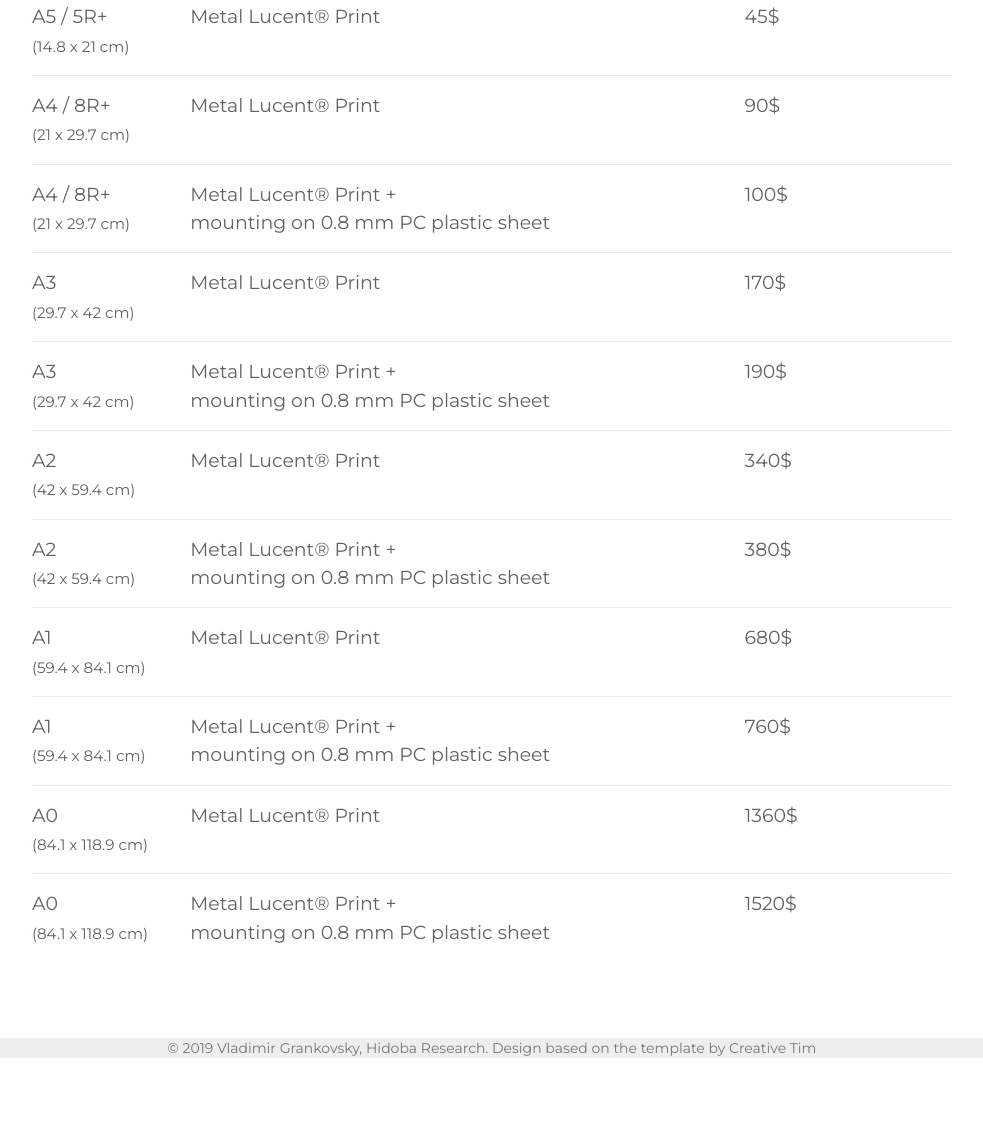
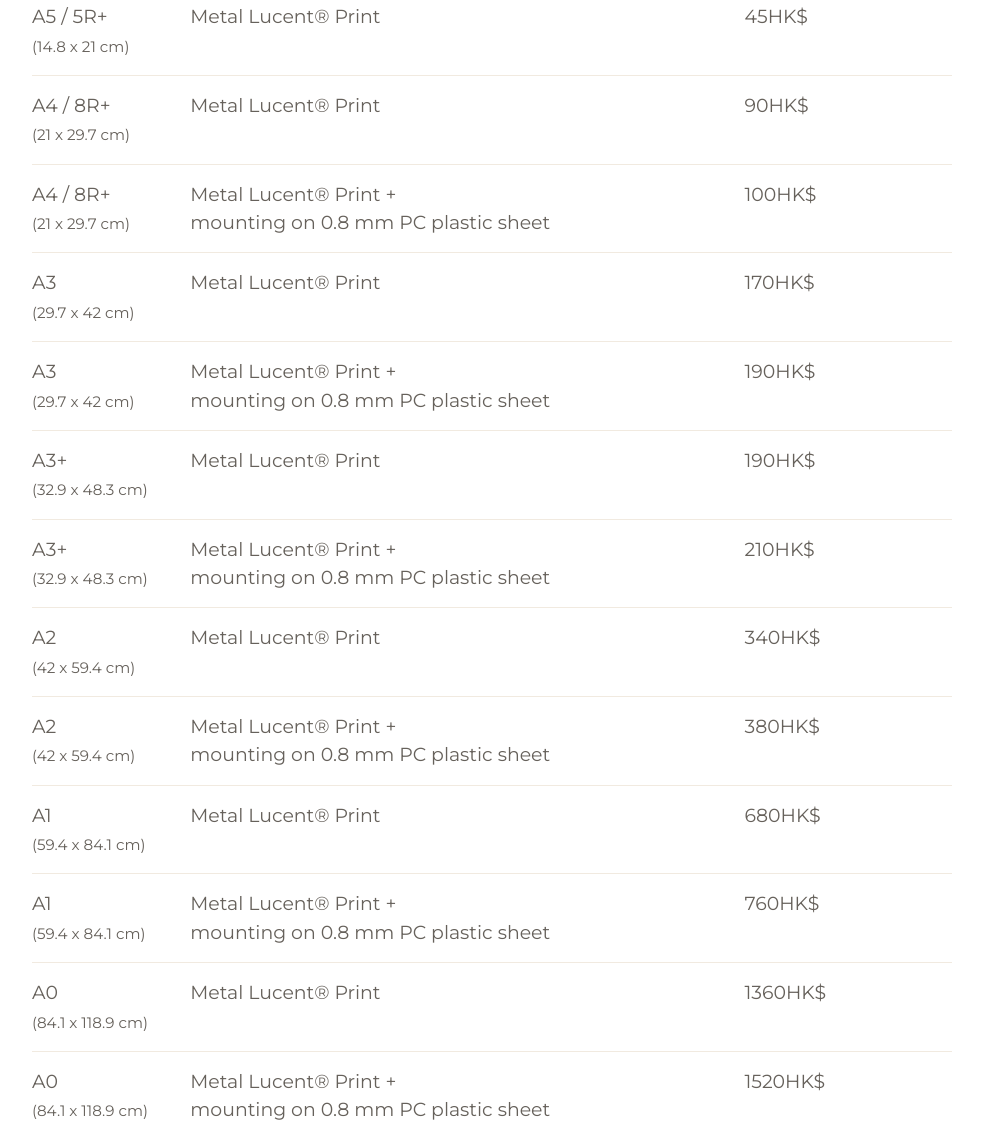
Before and after one commit to hidoba/printing.hidoba.com, a plain HTML site: page prints.html in a window 1280 px wide. Shown: the part 537-1670 px from the top of the page, without its empty margins (148-1131 px from the left). Before the commit the page ends 1604 px from the top, so only its background shows below. Drawn offline with Linux system fonts and the light colour scheme.

Commit message:
$ -> hk$, added a3+

```diff
--- a/prints.html
+++ b/prints.html
@@ -123,7 +123,7 @@
                                                 <p>Metal Lucent® Print</p>
                                             </div>
                                             <div class="col-md-3 col-sm-2  ml-auto mr-auto">
-												<p>45$</p>
+												<p>45HK$</p>
                                             </div>
                                         </div>
                                     </li>
@@ -137,7 +137,7 @@
                                                 <p>Metal Lucent® Print</p>
                                             </div>
                                             <div class="col-md-3 col-sm-2  ml-auto mr-auto">
-                                                <p>90$</p>
+                                                <p>90HK$</p>
                                             </div>
                                         </div>
                                     </li>
@@ -151,7 +151,7 @@
                                                 <p>Metal Lucent® Print +<br />mounting on 0.8 mm PC plastic sheet</p>
                                             </div>
                                             <div class="col-md-3 col-sm-2  ml-auto mr-auto">
-                                                <p>100$</p>
+                                                <p>100HK$</p>
                                             </div>
                                         </div>
                                     </li>
@@ -165,7 +165,7 @@
                                                 <p>Metal Lucent® Print</p>
                                             </div>
                                             <div class="col-md-3 col-sm-2  ml-auto mr-auto">
-                                                <p>170$</p>
+                                                <p>170HK$</p>
                                             </div>
                                         </div>
                                     </li>
@@ -179,7 +179,35 @@
                                                 <p>Metal Lucent® Print +<br />mounting on 0.8 mm PC plastic sheet</p>
                                             </div>
                                             <div class="col-md-3 col-sm-2  ml-auto mr-auto">
-                                                <p>190$</p>
+                                                <p>190HK$</p>
+                                            </div>
+                                        </div>
+                                    </li>
+                                    <hr />
+                                    <li>
+                                        <div class="row">
+                                            <div class="col-md-2 col-sm-2 ml-auto mr-auto">
+                                                <p>A3+<br /><small>(32.9 x 48.3 cm)</small></p>
+                                            </div>
+                                            <div class="col-md-7 col-sm-4  ml-auto mr-auto">
+                                                <p>Metal Lucent® Print</p>
+                                            </div>
+                                            <div class="col-md-3 col-sm-2  ml-auto mr-auto">
+                                                <p>190HK$</p>
+                                            </div>
+                                        </div>
+                                    </li>
+                                    <hr />
+                                    <li>
+                                        <div class="row">
+                                            <div class="col-md-2 col-sm-2 ml-auto mr-auto">
+                                                <p>A3+<br /><small>(32.9 x 48.3 cm)</small></p>
+                                            </div>
+                                            <div class="col-md-7 col-sm-4  ml-auto mr-auto">
+                                                <p>Metal Lucent® Print +<br />mounting on 0.8 mm PC plastic sheet</p>
+                                            </div>
+                                            <div class="col-md-3 col-sm-2  ml-auto mr-auto">
+                                                <p>210HK$</p>
                                             </div>
                                         </div>
                                     </li>
@@ -193,7 +221,7 @@
                                                 <p>Metal Lucent® Print</p>
                                             </div>
                                             <div class="col-md-3 col-sm-2  ml-auto mr-auto">
-                                                <p>340$</p>
+                                                <p>340HK$</p>
                                             </div>
                                         </div>
                                     </li>
@@ -207,7 +235,7 @@
                                                 <p>Metal Lucent® Print +<br />mounting on 0.8 mm PC plastic sheet</p>
                                             </div>
                                             <div class="col-md-3 col-sm-2  ml-auto mr-auto">
-                                                <p>380$</p>
+                                                <p>380HK$</p>
                                             </div>
                                         </div>
                                     </li>
@@ -221,7 +249,7 @@
                                                 <p>Metal Lucent® Print</p>
                                             </div>
                                             <div class="col-md-3 col-sm-2  ml-auto mr-auto">
-                                                <p>680$</p>
+                                                <p>680HK$</p>
                                             </div>
                                         </div>
                                     </li>
@@ -235,7 +263,7 @@
                                                 <p>Metal Lucent® Print +<br />mounting on 0.8 mm PC plastic sheet</p>
                                             </div>
                                             <div class="col-md-3 col-sm-2  ml-auto mr-auto">
-                                                <p>760$</p>
+                                                <p>760HK$</p>
                                             </div>
                                         </div>
                                     </li>
@@ -249,7 +277,7 @@
                                                 <p>Metal Lucent® Print</p>
                                             </div>
                                             <div class="col-md-3 col-sm-2  ml-auto mr-auto">
-                                                <p>1360$</p>
+                                                <p>1360HK$</p>
                                             </div>
                                         </div>
                                     </li>
@@ -263,7 +291,7 @@
                                                 <p>Metal Lucent® Print +<br />mounting on 0.8 mm PC plastic sheet</p>
                                             </div>
                                             <div class="col-md-3 col-sm-2  ml-auto mr-auto">
-                                                <p>1520$</p>
+                                                <p>1520HK$</p>
                                             </div>
                                         </div>
                                     </li>
@@ -284,7 +312,7 @@
                                                 <p>Canson infinity edition etching rag<br />(premium matte paper)<br /><small>France</small></p>
                                             </div>
                                             <div class="col-md-3 col-sm-2  ml-auto mr-auto">
-                                                <p>30$</p>
+                                                <p>30HK$</p>
                                             </div>
                                         </div>
                                     </li>
@@ -298,7 +326,7 @@
                                                 <p>HP Premium Plus Soft Gloss<br /><small>Germany</small></p>
                                             </div>
                                             <div class="col-md-3 col-sm-2  ml-auto mr-auto">
-                                                <p>20$</p>
+                                                <p>20HK$</p>
                                             </div>
                                         </div>
                                     </li>
@@ -312,7 +340,7 @@
                                                 <p>Kodak Ultra Premium High Gloss<br /><small>Germany</small></p>
                                             </div>
                                             <div class="col-md-3 col-sm-2  ml-auto mr-auto">
-                                                <p>20$</p>
+                                                <p>20HK$</p>
                                             </div>
                                         </div>
                                     </li>
@@ -333,7 +361,7 @@
                                                 <p>Ilford Multigrade FB</p>
                                             </div>
                                             <div class="col-md-3 col-sm-2  ml-auto mr-auto">
-                                                <p>100$</p>
+                                                <p>100HK$</p>
                                             </div>
                                         </div>
                                     </li>
@@ -347,7 +375,7 @@
                                                 <p>Ilford Multigrade FB Warmtone</p>
                                             </div>
                                             <div class="col-md-3 col-sm-2  ml-auto mr-auto">
-                                                <p>110$</p>
+                                                <p>110HK$</p>
                                             </div>
                                         </div>
                                     </li>
@@ -361,7 +389,7 @@
                                                 <p>Ilford Ilfobrom Galerie FB</p>
                                             </div>
                                             <div class="col-md-3 col-sm-2  ml-auto mr-auto">
-                                                <p>125$</p>
+                                                <p>125HK$</p>
                                             </div>
                                         </div>
                                     </li>
@@ -375,7 +403,7 @@
                                                 <p>Lodima</p>
                                             </div>
                                             <div class="col-md-3 col-sm-2  ml-auto mr-auto">
-                                                <p>145$</p>
+                                                <p>145HK$</p>
                                             </div>
                                         </div>
                                     </li>
```
